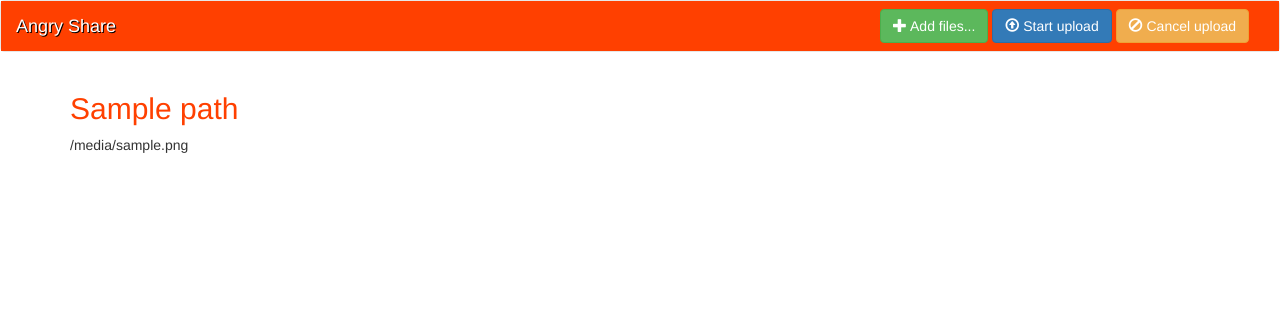
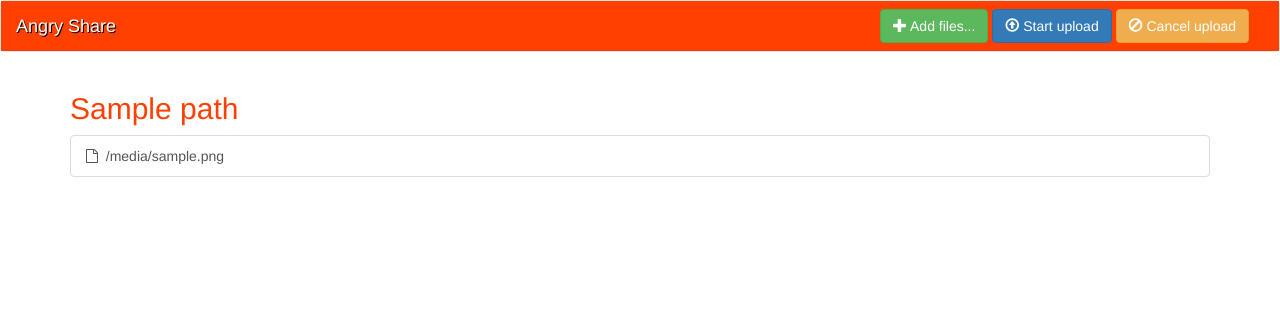
Before and after one commit to nckz/angryshare, a Flask app: template templates/directory_index.html in a window 1280 px wide. Shown: the top 312 px of the page. Run offline with Flask 2, Linux system fonts and the light colour scheme; the template is opened without the code that fills it: most values are stand-ins (such as "Sample title", 1, 10 or a date in 2020); some libraries are stand-ins or nearby versions.

Commit message:
added fa icons and bootstrap list group to directory list

```diff
--- a/templates/directory_index.html
+++ b/templates/directory_index.html
@@ -3,6 +3,9 @@
   <meta charset=="utf-8">
 
   <title>Angry Share</title>
+
+  <!-- Custom Fonts -->
+  <link href="http://maxcdn.bootstrapcdn.com/font-awesome/4.1.0/css/font-awesome.min.css" rel="stylesheet" type="text/css">
 
   <!-- Latest compiled and minified CSS -->
   <link rel="stylesheet" href="http://netdna.bootstrapcdn.com/bootstrap/3.1.1/css/bootstrap.min.css">
@@ -137,15 +140,17 @@
 {% for path,url in pathlist %}<a id="pathurl" href="{{url}}">{{path}}</a>{% endfor %}
 </h2>
 
-<p><!-- listing and linking the files in each dir-->
+<div class="list-group">
+<!-- listing and linking the files in each dir-->
     {% for filename,url,style in dirlinks %}
         {% if style %} <!-- directories -->
-            <b><a href="{{url}}">{{filename}}</a></b> <br>
+            <a class="list-group-item" href="{{url}}"><i class="fa fa-angle-double-right"></i>&nbsp; {{filename}}</a>
         {% else %} <!-- files -->
-            <a href="{{url}}">{{filename}}</a> <br>
+            <a class="list-group-item" href="{{url}}"><i class="fa fa-file-o"></i>&nbsp; {{filename}}</a>
         {% endif %}
     {% endfor %}
-</p>
+</div>
+
 
     <!-- upload total progress -->
     <div class="row">
```
